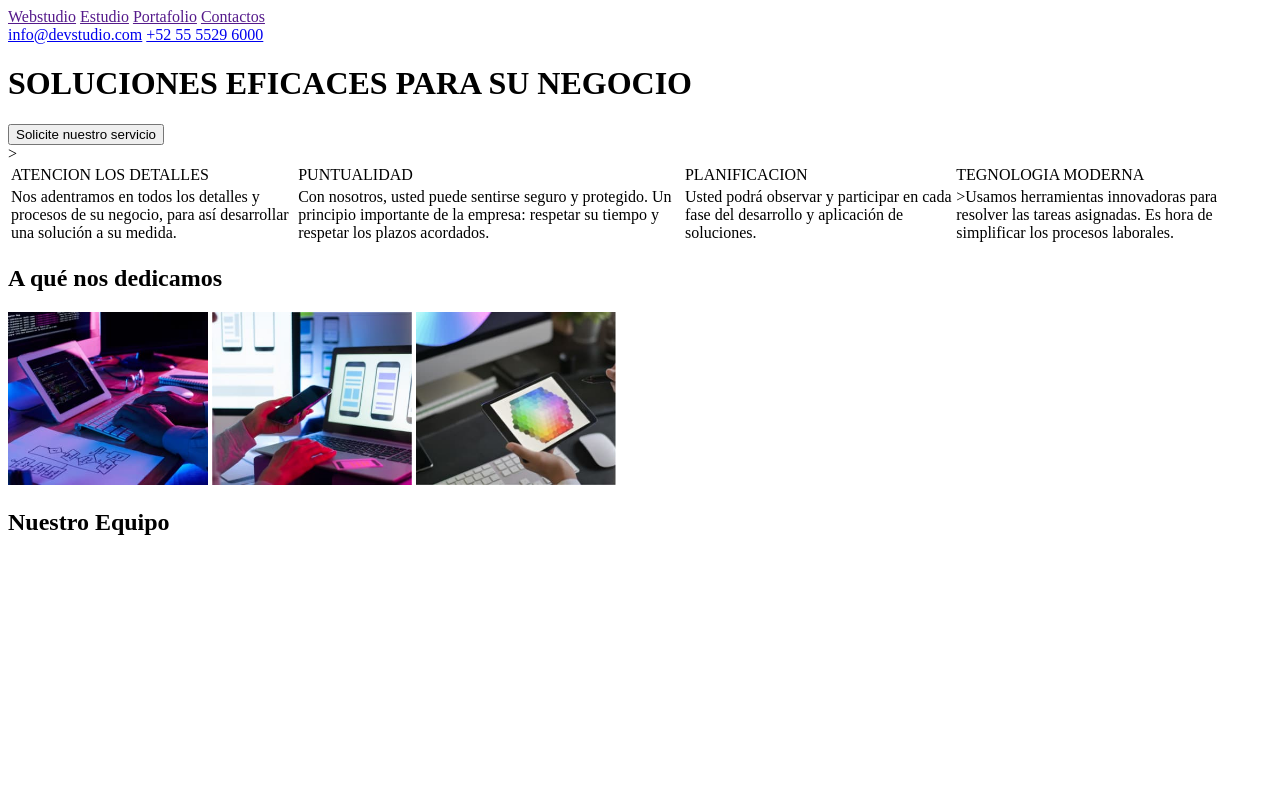
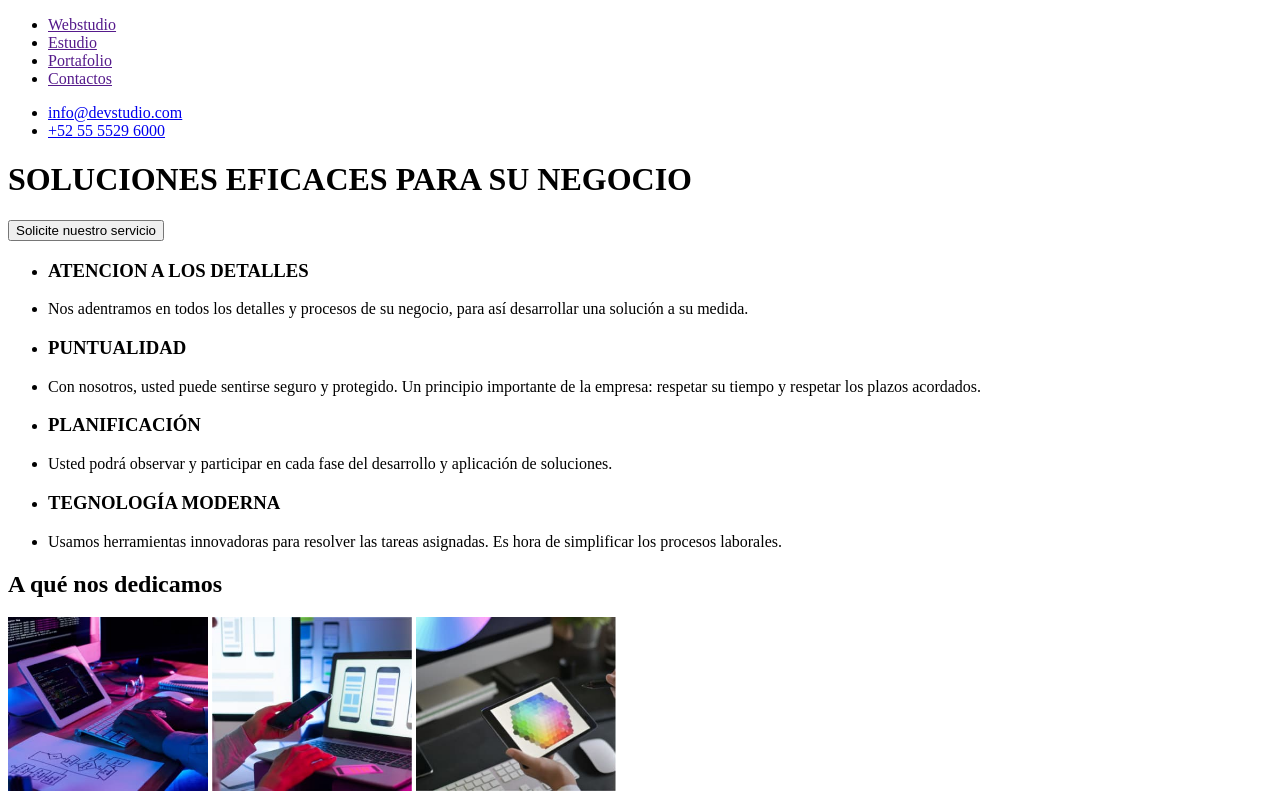
Before and after one commit to KevGrate/goit-markup-hw-01, a plain HTML site: page index.html in a window 1280 px wide. Shown: the top 800 px of the page. Drawn offline with Linux system fonts and the light colour scheme.

Commit message:
Correccion Mentor Alona
En este commit tengo en cuenta unas observaciones de Alona y hago las correcciones del caso

```diff
--- a/index.html
+++ b/index.html
@@ -9,50 +9,58 @@
   <body>
     <header>
       <nav>
-        <a href="">Webstudio</a>
-        <a href="">Estudio</a>
-        <a href="">Portafolio</a>
-        <a href="">Contactos</a>
+        <ul>
+          <li><a href="">Webstudio</a></li>
+          <li><a href="">Estudio</a></li>
+          <li><a href="">Portafolio</a></li>
+          <li><a href="">Contactos</a></li>
+        </ul>
       </nav>
-      <a href="mailto:info@devstudio.com">info@devstudio.com</a>
-      <a href="tel:+525555296000">+52 55 5529 6000</a>
+      <ul>
+        <li><a href="mailto:info@devstudio.com">info@devstudio.com</a></li>
+        <li><a href="tel:+525555296000">+52 55 5529 6000</a></li>
+      </ul>
     </header>
-    <div>
+    <main>
       <h1>SOLUCIONES EFICACES PARA SU NEGOCIO</h1>
       <button type="button">Solicite nuestro servicio</button>
-    </div>
-    <table>
-      <tr>
-        <td>ATENCION LOS DETALLES</td>
-        <td>PUNTUALIDAD</td>
-        <td>PLANIFICACION</td>
-        <td>TEGNOLOGIA MODERNA</td>
-      </tr>
-      <tr>
-        <td>
+      <ul>
+        <li><h3>ATENCION A LOS DETALLES</h3></li>
+        <li>
+          <p>
             Nos adentramos en todos los detalles y procesos de su negocio, para
             así desarrollar una solución a su medida.
-        </td>
-        <td>
+          </p>
+        </li>
+      </ul>
+      <ul>
+        <li><h3>PUNTUALIDAD</h3></li>
+        <li><p>
           Con nosotros, usted puede sentirse seguro y protegido. Un principio
           importante de la empresa: respetar su tiempo y respetar los plazos
-          acordados.
-        </td>
-        <td>
+          acordados.</p>
+        </li>
+      </ul>
+      <ul>
+        <li><h3>PLANIFICACIÓN</h3></li>
+        <li><p>
           Usted podrá observar y participar en cada fase del desarrollo y
-          aplicación de soluciones.
-        </td>
-        >
-        <td>
-          >Usamos herramientas innovadoras para resolver las tareas asignadas.
-          Es hora de simplificar los procesos laborales.
-        </td>
-      </tr>
-    </table>
+          aplicación de soluciones.</p>
+        </li>
+      </ul>
+      <ul>
+        <li><h3>TEGNOLOGÍA MODERNA</h3></li>
+        <li><p>
+          Usamos herramientas innovadoras para resolver las tareas asignadas. Es
+          hora de simplificar los procesos laborales.</p>
+        </li>
+      </ul>
       <h2>A qué nos dedicamos</h2>
       <img src="images/caja 1.jpg" alt="Computador" width="200" />
       <img src="images/caja 2 (1).jpg" alt="Smartphone" width="200" />
       <img src="images/caja 3 (1).jpg" alt="Tablet o Ipad" width="200" />
       <h2>Nuestro Equipo</h2>
+      <img src="images/equipo (1).jpg" alt="Equipo de trabajo" />
+    </main>
   </body>
 </html>
```
Also changed, not shown: images/equipo (1).jpg (added). Lines whose indentation alone changed are shown as unchanged.
